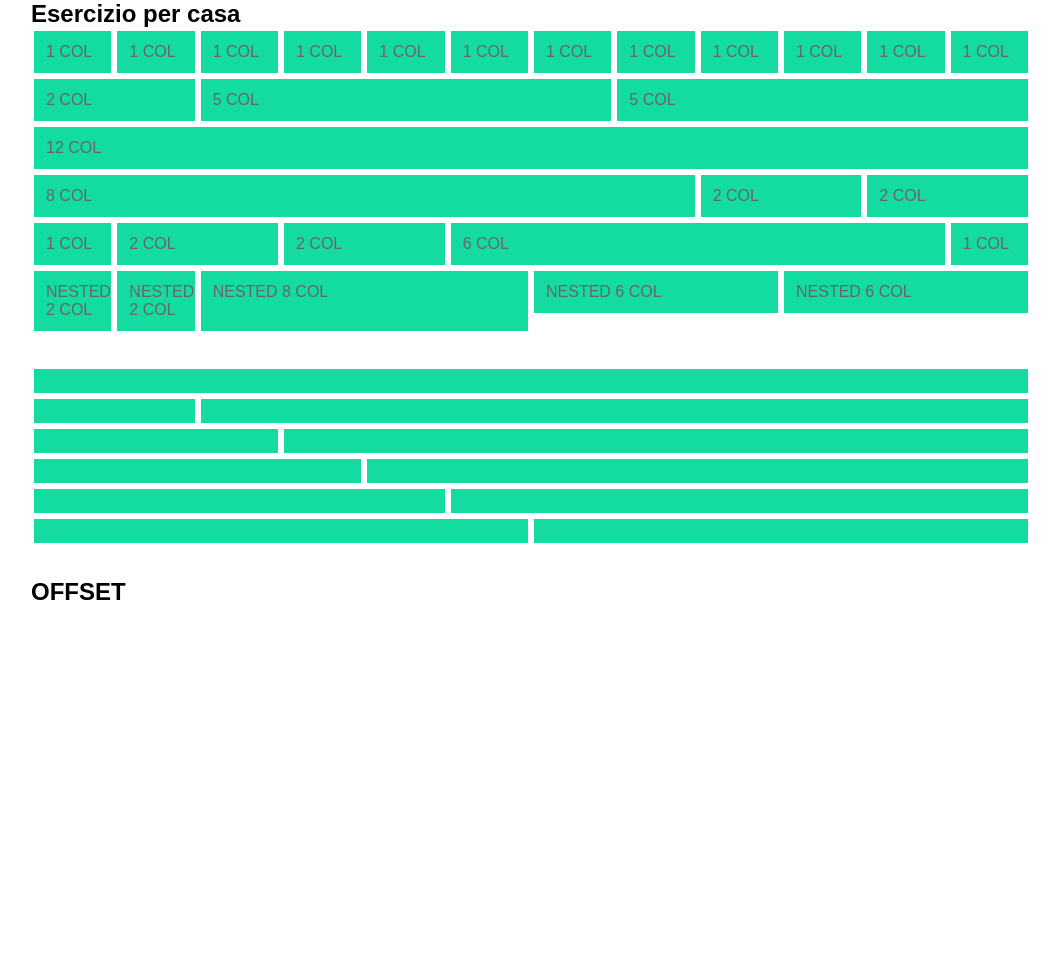
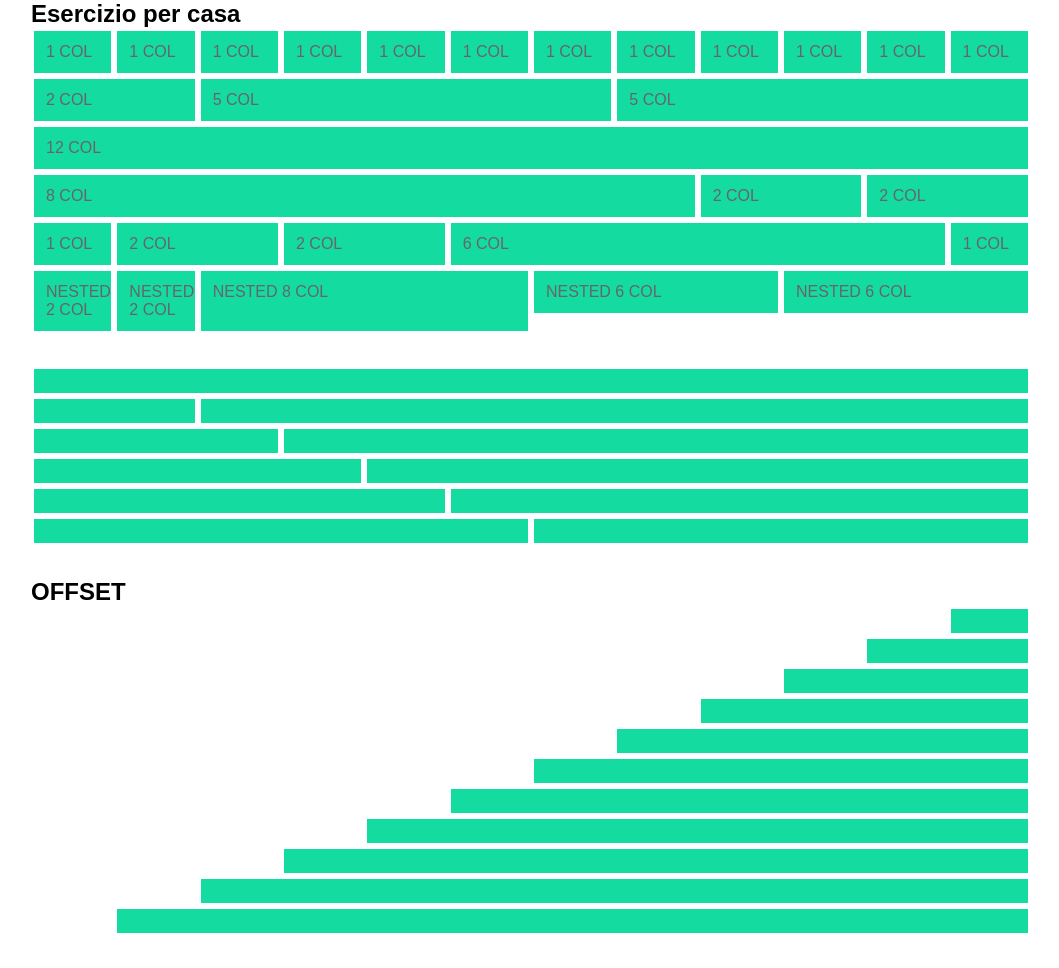
Before and after one commit to andreafrancioni/html-css-12bool, a plain HTML site: page index.html in a window 1280 px wide. Shown: the whole page, without its empty margins (109-1168 px from the left). Before the commit the page ends 800 px from the top, so only its background shows below. Drawn offline with Linux system fonts and the light colour scheme.

Commit message:
Completato esercizio per casa con offset

```diff
--- a/index.html
+++ b/index.html
@@ -262,7 +262,63 @@
 
         <h1>OFFSET</h1>
 
+        <div class="row">
+            <div class="col-1 col-offset-11">
+                <div class="box">
 
+                </div>
+            </div>
+            <div class="col-2 col-offset-10">
+                <div class="box">
+
+                </div>
+            </div>
+            <div class="col-3 col-offset-9">
+                <div class="box">
+
+                </div>
+            </div>
+            <div class="col-4 col-offset-8">
+                <div class="box">
+
+                </div>
+            </div>
+            <div class="col-5 col-offset-7">
+                <div class="box">
+
+                </div>
+            </div>
+            <div class="col-6 col-offset-6">
+                <div class="box">
+
+                </div>
+            </div>
+            <div class="col-7 col-offset-5">
+                <div class="box">
+
+                </div>
+            </div>
+            <div class="col-8 col-offset-4">
+                <div class="box">
+
+                </div>
+            </div>
+            <div class="col-9 col-offset-3">
+                <div class="box">
+
+                </div>
+            </div>
+            <div class="col-10 col-offset-2">
+                <div class="box">
+
+                </div>
+            </div>
+            <div class="col-11 col-offset-1">
+                <div class="box">
+
+                </div>
+            </div>
+        </div>
     </section>
 
 </body>
```
Also changed, not shown: css/12bool.css (line endings or trailing spaces).
